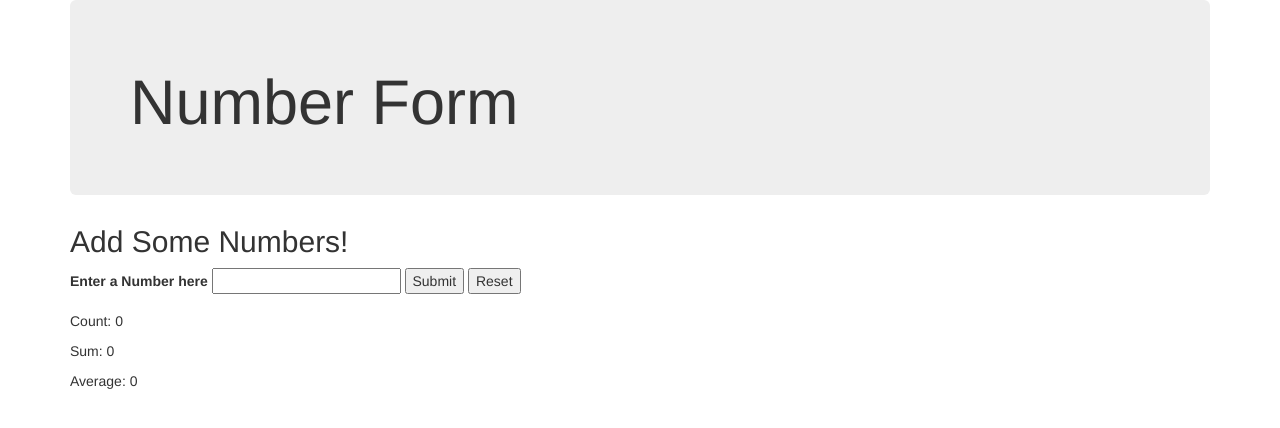
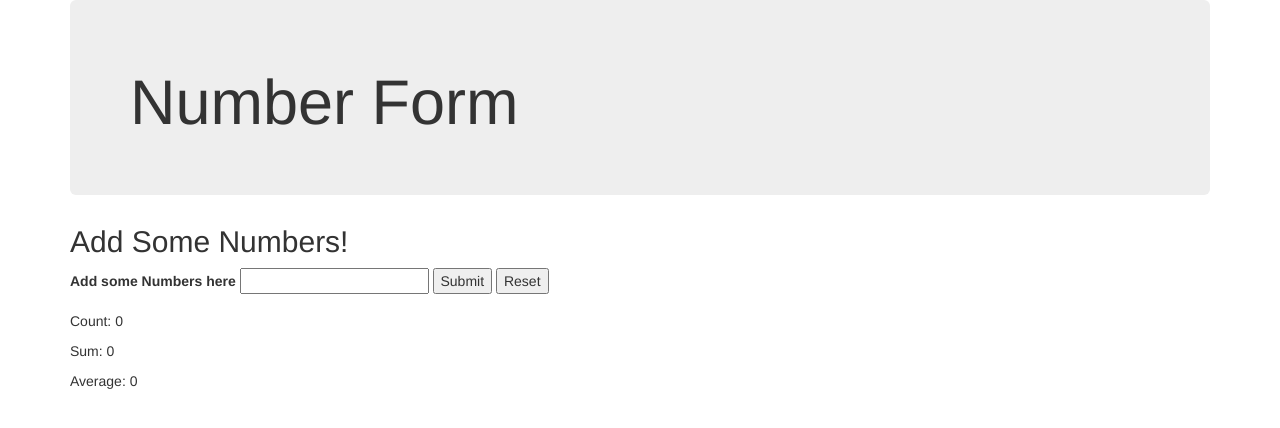
Before and after one commit to daniellehawn/numberform, a plain HTML site: page index.html in a window 1280 px wide. Drawn offline with nearby package versions, Linux system fonts and the light colour scheme.

Commit message:
Style changes

```diff
--- a/index.html
+++ b/index.html
@@ -1,7 +1,7 @@
 <!DOCTYPE html>
 <html lang="en">
 <head>
-  <title>Fun with Numbers</title>
+  <title>We Love Numbers</title>
   <meta charset="utf-8">
       <meta http-equiv="X-UA-Compatible" content="IE=edge">
     <meta name="viewport" content="width=device-width, initial-scale=1">
@@ -25,7 +25,7 @@
   <h2>Add Some Numbers!</h2>
     <form name="addForm" id="addForm">
       <div class="form-group">
-      <label>Enter a Number here</label>
+      <label>Add some Numbers here</label>
       <input type="text" name="number" id="number">
       <input type="button" onClick="addNumber()" value="Submit">
       <input type="button" onClick="clearForm()" value="Reset">
```
